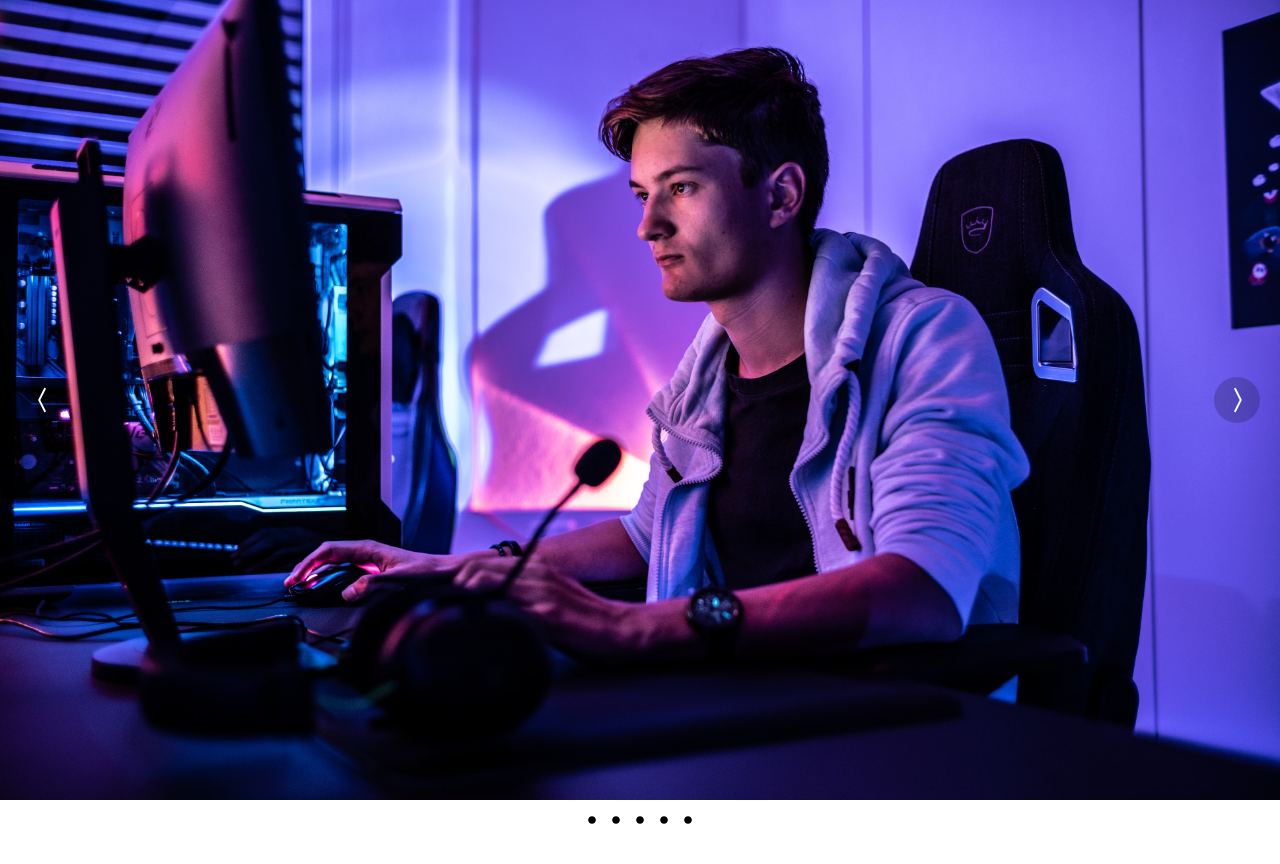
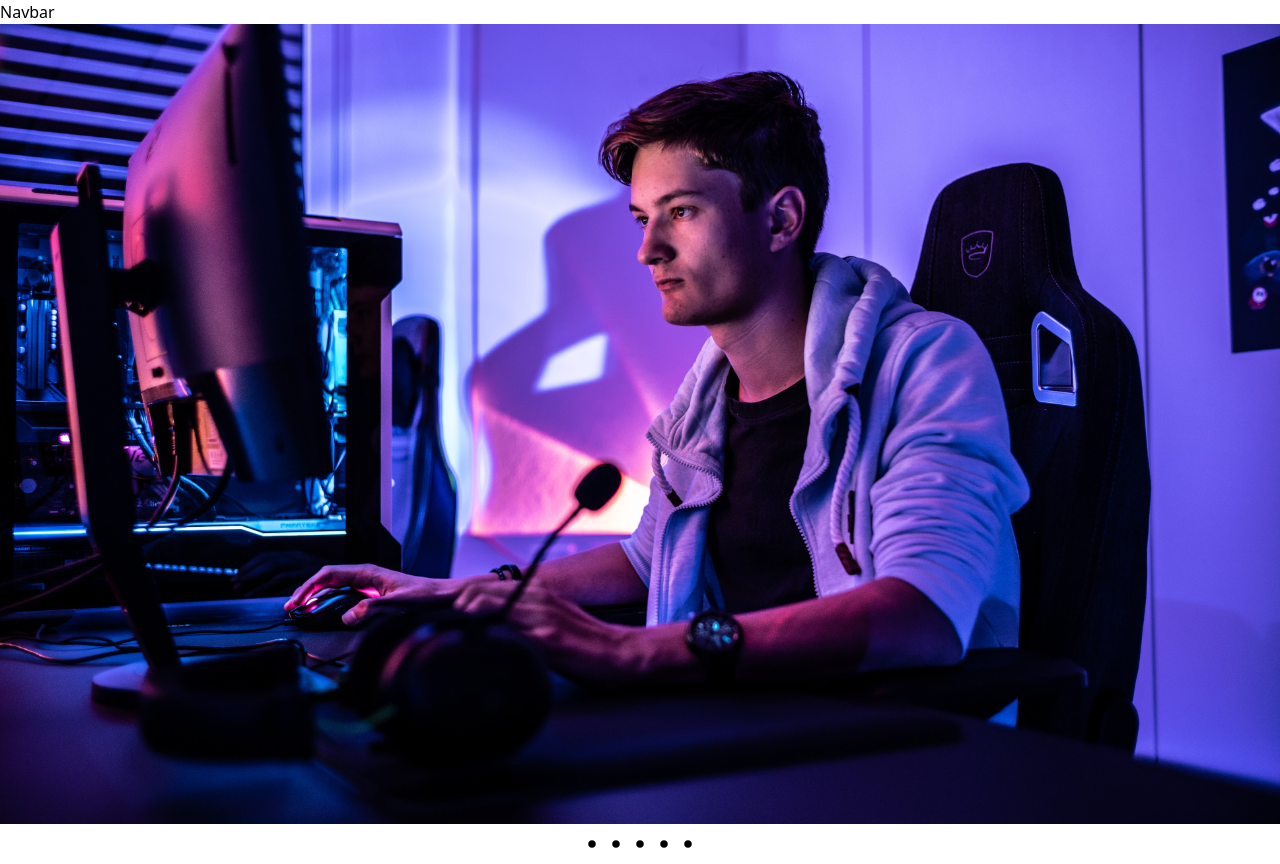
Before and after one commit to Zeke-Cachi/E-Commerce_App, a React (Create React App) app: page / in a window 1280 px wide. Before the commit the page ends 840 px from the top, so only its background shows below. Built offline with nearby package versions, Linux system fonts and the light colour scheme.

Commit message:
creacion-navbar

```diff
--- a/src/App.js
+++ b/src/App.js
@@ -6,6 +6,7 @@ import product2 from "./assets/img/dos.jpg";
 import product3 from "./assets/img/tres.jpg";
 import product4 from "./assets/img/cuatro.jpg";
 import product5 from "./assets/img/cinco.jpg";
+import Navbar from "./components/Carousel/Navbar";
 
 
 
@@ -19,9 +20,11 @@ const slides = [
 
 function App() {
   return (
-
+  <>
+    <Navbar />
     <Carousel slides={slides} />
 
+  </>
   )
 }
 
--- /dev/null
+++ b/src/components/Carousel/Navbar.jsx
@@ -0,0 +1,11 @@
+
+
+import React from 'react'
+
+const Navbar = () => {
+  return (
+    <div>Navbar</div>
+  )
+}
+
+export default Navbar
```
